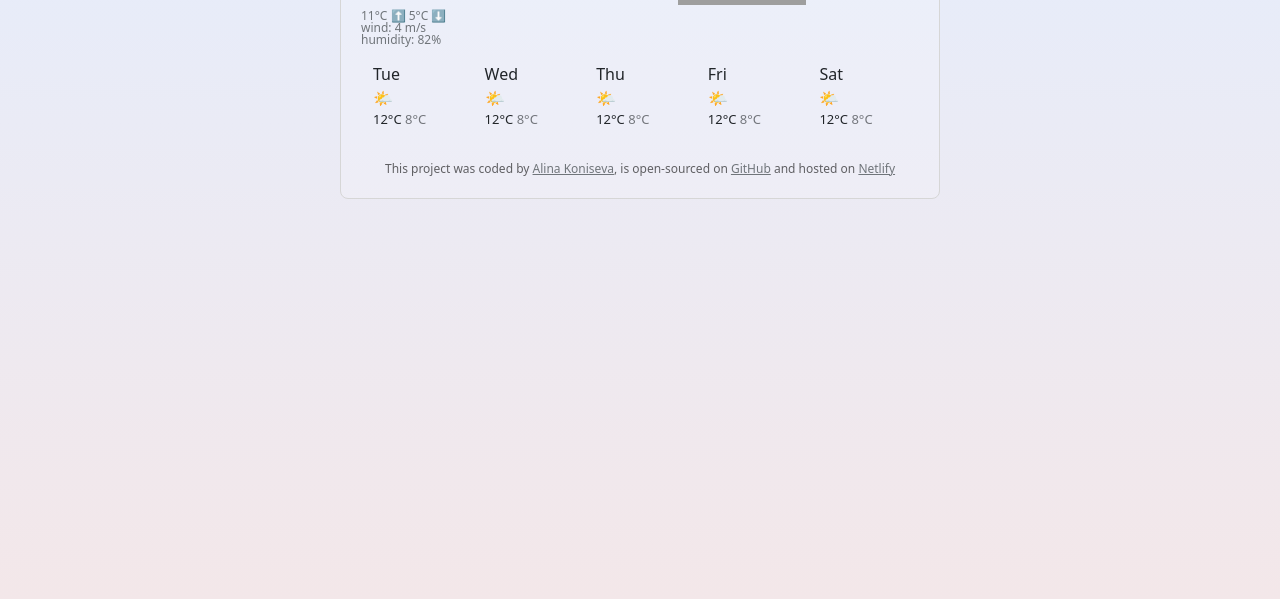
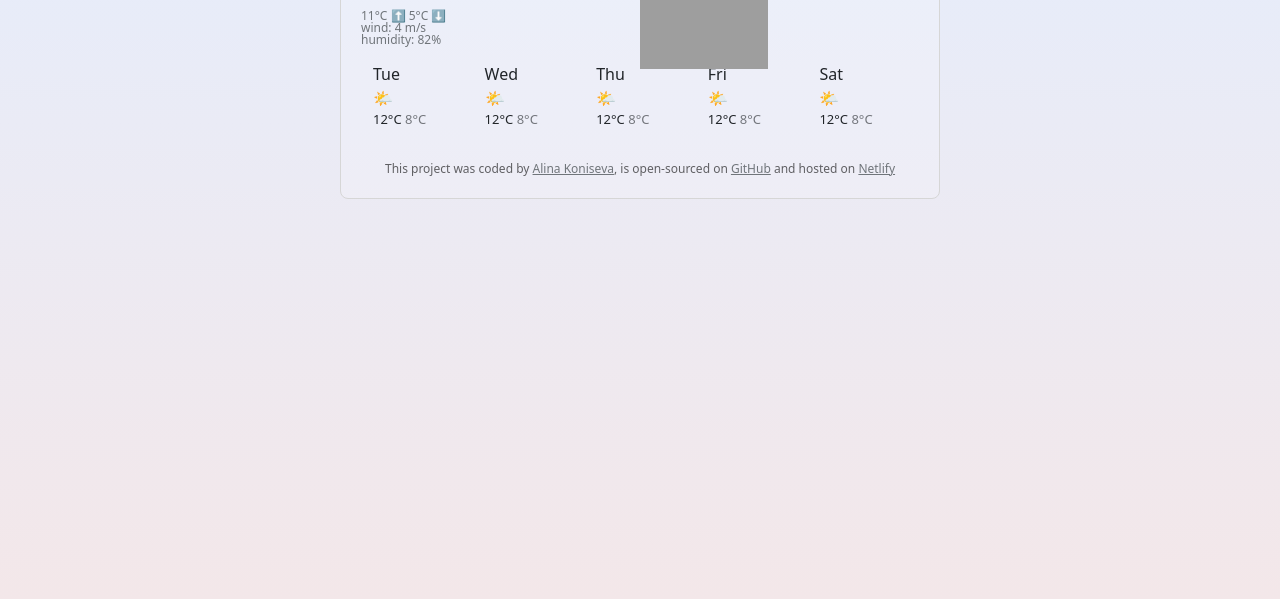
Before and after one commit to AlinaKoniseva/my-weather-app, a plain HTML site: page index.html in a window 1280 px wide. Shown: the part 251-850 px from the top of the page. Drawn offline with nearby package versions, Linux system fonts and the light colour scheme; no server answers; grey boxes are pictures that could not be loaded.

Commit message:
Update style.css

```diff
--- a/style.css
+++ b/style.css
@@ -84,8 +84,8 @@ footer {
 #main-icon {
  width: 128px;
  position: fixed;
- top: 20%;
- right: 37%;
+ top: 28%;
+ right: 40%;
 
 }
 
```
